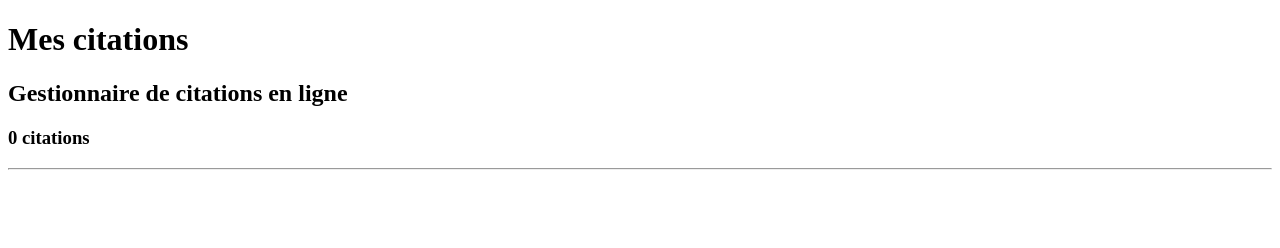
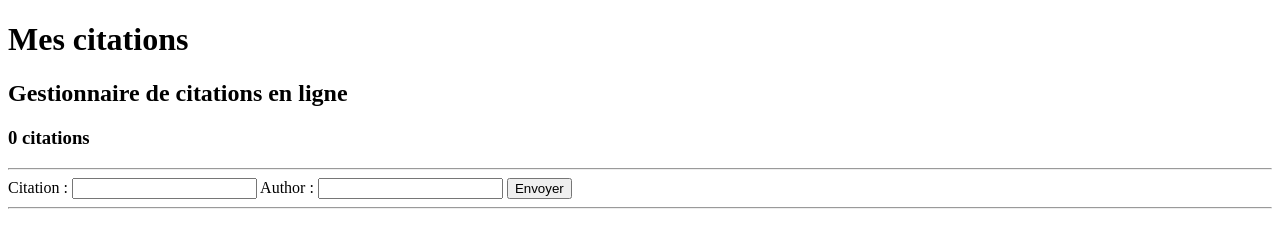
Before and after one commit to FPrud/exercices_branches, a plain HTML site: page exercices_individuels/quotations-app/index.html in a window 1280 px wide. Drawn offline with Linux system fonts and the light colour scheme.

Commit message:
etape 2 : ajout du formulaire

```diff
--- a/exercices_individuels/quotations-app/index.html
+++ b/exercices_individuels/quotations-app/index.html
@@ -12,6 +12,12 @@
     <h2>Gestionnaire de citations en ligne</h2>
     <h3>0 citations</h3>
     <hr>
+    <form>
+        Citation : <input id="formQuote" value="">
+        Author : <input id="formAuthor" value="">
+        <button id="submit">Envoyer</button>
+    </form>
+    <hr>
 </body>
 
 </html>
```
